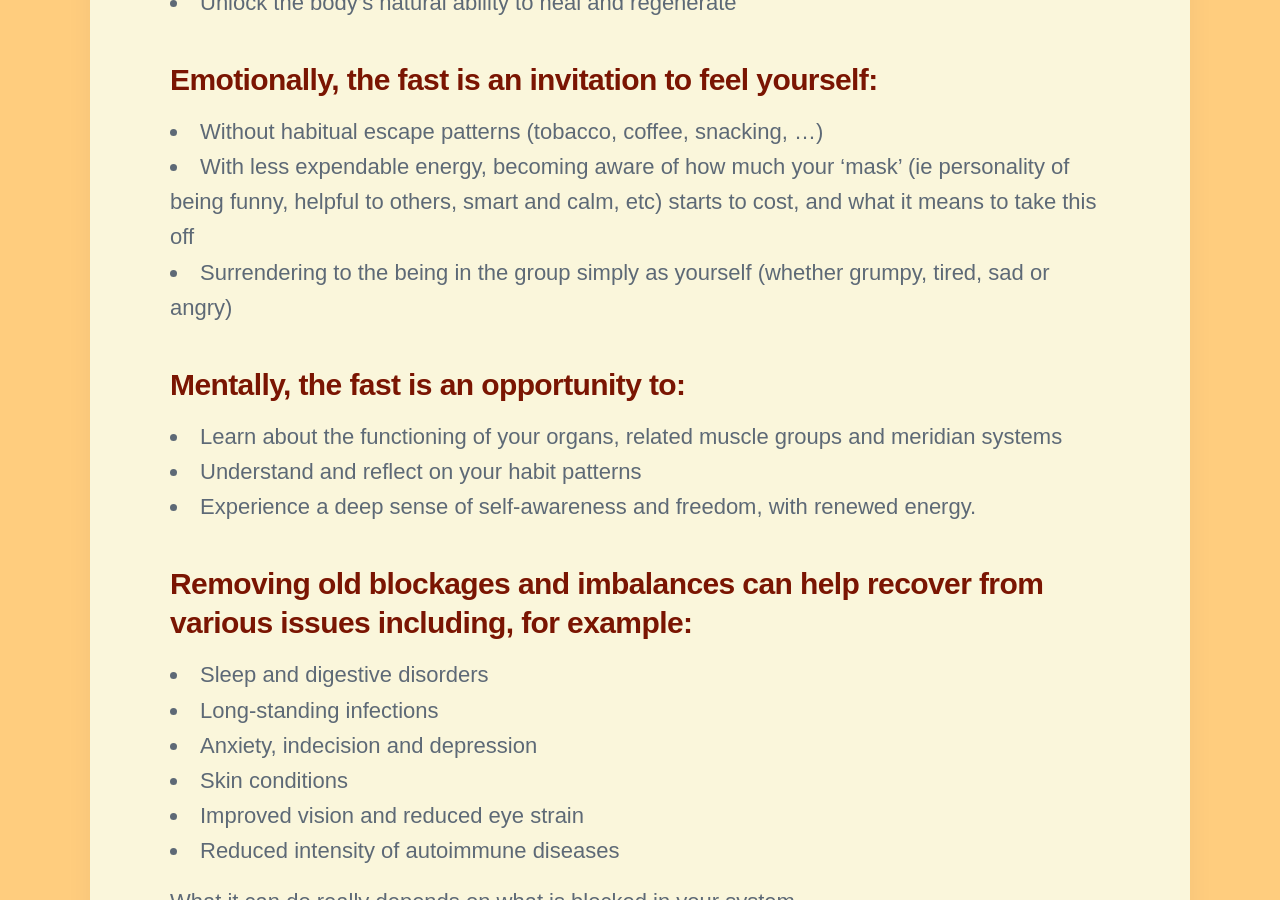
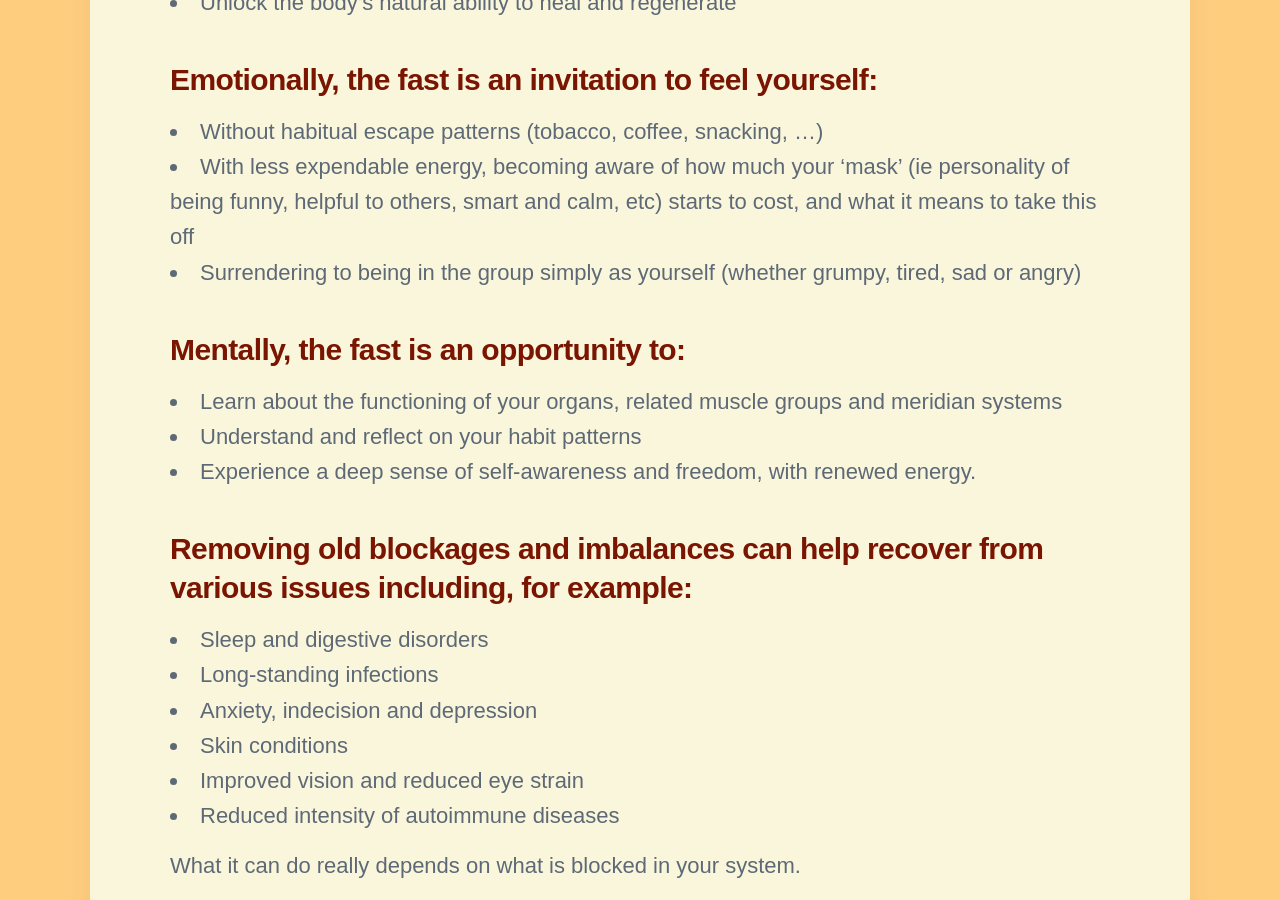
Before and after one commit to threekeytherapy/threekeytherapy.com, a Jekyll site: the page built from _workshops/fast-retreat.md, in a window 1280 px wide and 900 px high, scrolled down 1791 px. Built offline with Jekyll 4.4.1, drawn with Linux system fonts in a browser that asks for light colours; nearby versions of some CDN libraries; some web fonts are replaced.

Commit message:
grammar fix

```diff
--- a/_workshops/fast-retreat.md
+++ b/_workshops/fast-retreat.md
@@ -30,7 +30,7 @@ This fast aims to let every organ rest, with each day's activities focusing on c
 ### Emotionally, the fast is an invitation to feel yourself:
 - Without habitual escape patterns (tobacco, coffee, snacking, ...)
 - With less expendable energy, becoming aware of how much your 'mask' (ie personality of being funny, helpful to others, smart and calm, etc) starts to cost, and what it means to take this off
-- Surrendering to the being in the group simply as yourself (whether grumpy, tired, sad or angry)
+- Surrendering to being in the group simply as yourself (whether grumpy, tired, sad or angry)
 
 ### Mentally, the fast is an opportunity to:
 - Learn about the functioning of your organs, related muscle groups and meridian systems
```
